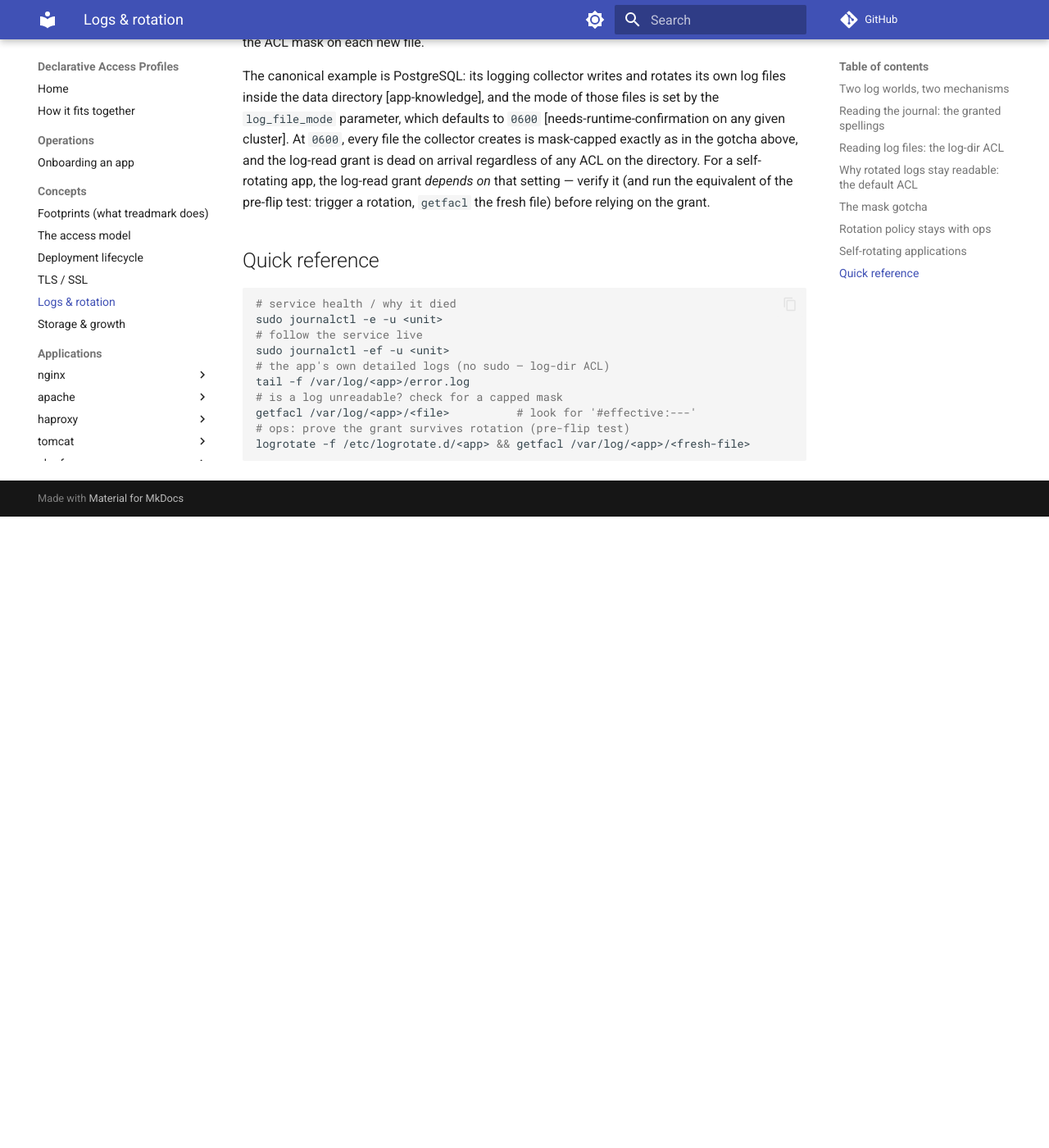
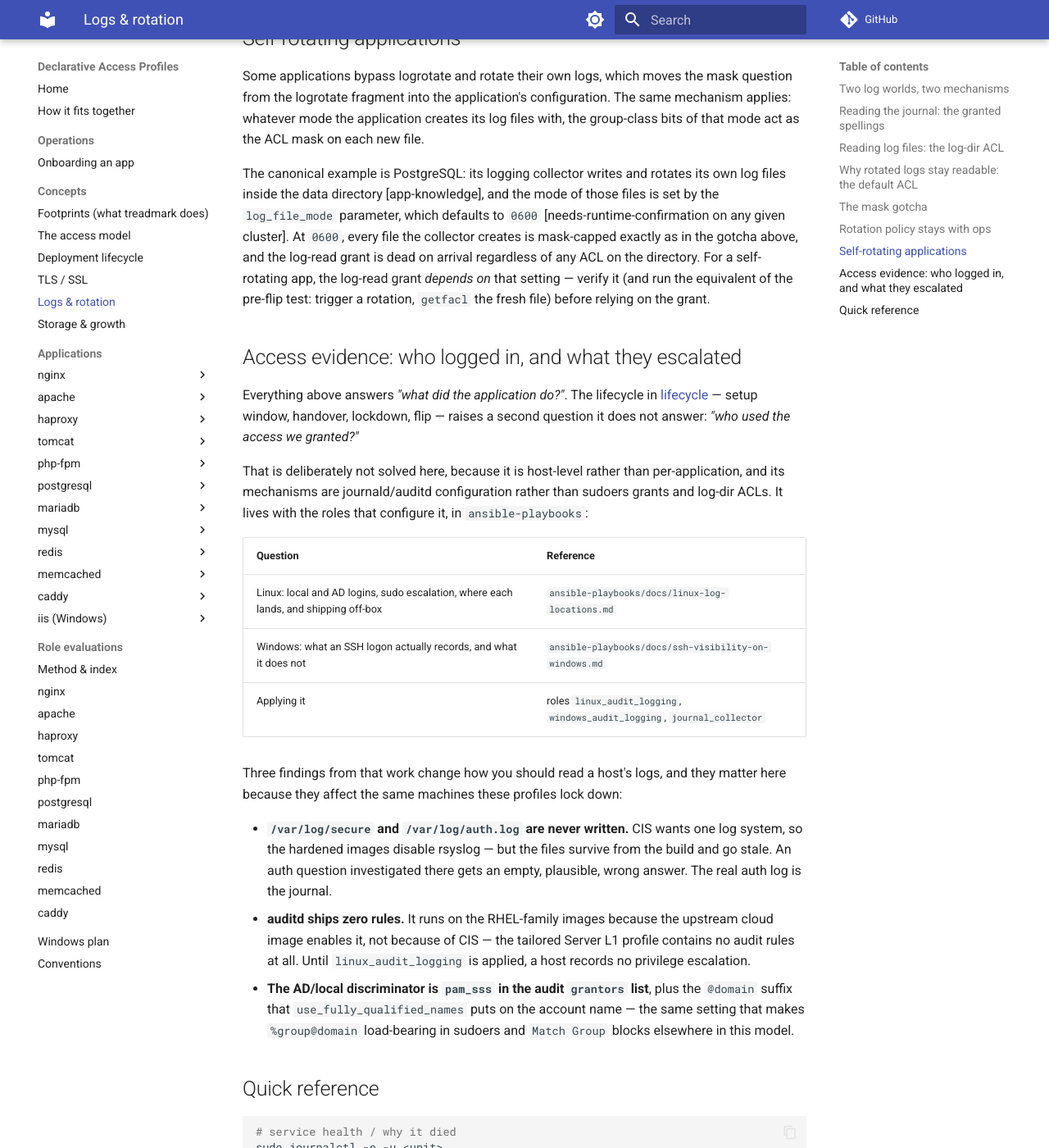
Before and after one commit to mcowser-p/declarative-access-profiles, an MkDocs documentation site: the page built from docs/concepts/logging.md, in a window 1280 px wide and 1400 px high, scrolled down 3449 px. Shown: the whole window at 82% size. Built offline with MkDocs 1.6.1 and Material for MkDocs 9.7.7, drawn with Linux system fonts in a browser that asks for light colours; comment, search, counter and statistics services are not loaded; before the commit the page ends 4079 px from its top, so only the background shows below that; some of the changed text lies outside the part shown.

Commit message:
docs(logging): cross-reference access evidence
This page answers "what did the application do?". The lifecycle raises a second
question it does not answer -- "who used the access we granted, and what did they
escalate to root to do?" -- and readers were being left to assume it was covered
here.

Points at the host-level work in ansible-playbooks rather than duplicating it:
that material documents what the linux_audit_logging / windows_audit_logging
roles actually configure, and would drift if it were copied.

Also surfaces three findings from that work that change how a host's logs should
be read, and which apply to the same machines these profiles lock down:

- /var/log/secure and /var/log/auth.log are never written on the hardened images
  (rsyslog is disabled for the CIS one-log-system rule) but survive from the
  build and go stale, so an auth question asked there gets a plausible wrong
  answer. The journal is the real auth log.
- auditd ships zero rules. It runs on RHEL-family because the upstream cloud
  image enables it, not because of CIS -- the tailored Server L1 profile contains
  no audit rules -- so until the role is applied a host records no privilege
  escalation at all.
- The AD-vs-local discriminator is pam_sss in the audit grantors list plus the
  @domain suffix from use_fully_qualified_names -- the same setting that makes
  %group@domain load-bearing in sudoers and sshd Match Group blocks elsewhere in
  this model.

````diff
--- a/docs/concepts/logging.md
+++ b/docs/concepts/logging.md
@@ -8,6 +8,13 @@ been flipped from `<hostname>-app_full` to `<hostname>-app_restricted` (see
 log access, why the grant survives log rotation, the one way rotation silently
 breaks it (the mask gotcha), and which logging knobs remain an ops request.
 Application guides state their specifics in a sentence or two and link here.
+
+**Scope.** This page is about an *application's* logs and the team operating it.
+It is not about **access evidence** — who logged in, whether they came from AD or
+a local account, and what they escalated to root to do. That is a different
+question with different mechanisms, and it is answered in
+[Access evidence](#access-evidence-who-logged-in-and-what-they-escalated) at the
+foot of this page.
 
 ## Two log worlds, two mechanisms
 
@@ -162,6 +169,39 @@ self-rotating app, the log-read grant *depends on* that setting — verify it (a
 run the equivalent of the pre-flip test: trigger a rotation, `getfacl` the fresh
 file) before relying on the grant.
 
+## Access evidence: who logged in, and what they escalated
+
+Everything above answers *"what did the application do?"*. The lifecycle in
+[lifecycle](lifecycle.md) — setup window, handover, lockdown, flip — raises a
+second question it does not answer: *"who used the access we granted?"*
+
+That is deliberately not solved here, because it is host-level rather than
+per-application, and its mechanisms are journald/auditd configuration rather than
+sudoers grants and log-dir ACLs. It lives with the roles that configure it, in
+`ansible-playbooks`:
+
+| Question | Reference |
+|---|---|
+| Linux: local and AD logins, sudo escalation, where each lands, and shipping off-box | `ansible-playbooks/docs/linux-log-locations.md` |
+| Windows: what an SSH logon actually records, and what it does not | `ansible-playbooks/docs/ssh-visibility-on-windows.md` |
+| Applying it | roles `linux_audit_logging`, `windows_audit_logging`, `journal_collector` |
+
+Three findings from that work change how you should read a host's logs, and they
+matter here because they affect the same machines these profiles lock down:
+
+- **`/var/log/secure` and `/var/log/auth.log` are never written.** CIS wants one
+  log system, so the hardened images disable rsyslog — but the files survive from
+  the build and go stale. An auth question investigated there gets an empty,
+  plausible, wrong answer. The real auth log is the journal.
+- **auditd ships zero rules.** It runs on the RHEL-family images because the
+  upstream cloud image enables it, not because of CIS — the tailored Server L1
+  profile contains no audit rules at all. Until `linux_audit_logging` is applied,
+  a host records no privilege escalation.
+- **The AD/local discriminator is `pam_sss` in the audit `grantors` list**, plus
+  the `@domain` suffix that `use_fully_qualified_names` puts on the account name —
+  the same setting that makes `%group@domain` load-bearing in sudoers and
+  `Match Group` blocks elsewhere in this model.
+
 ## Quick reference
 
 ```bash
````
